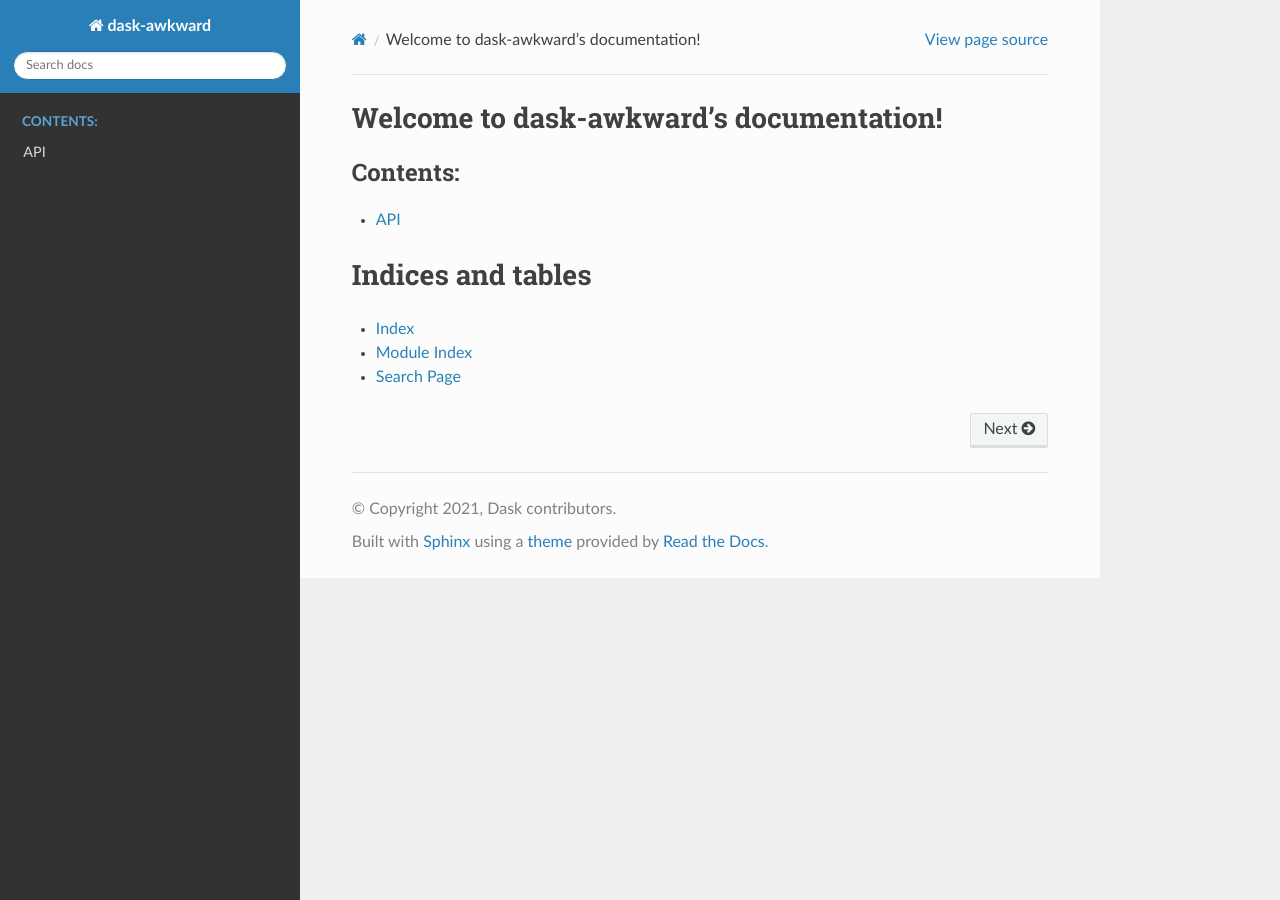
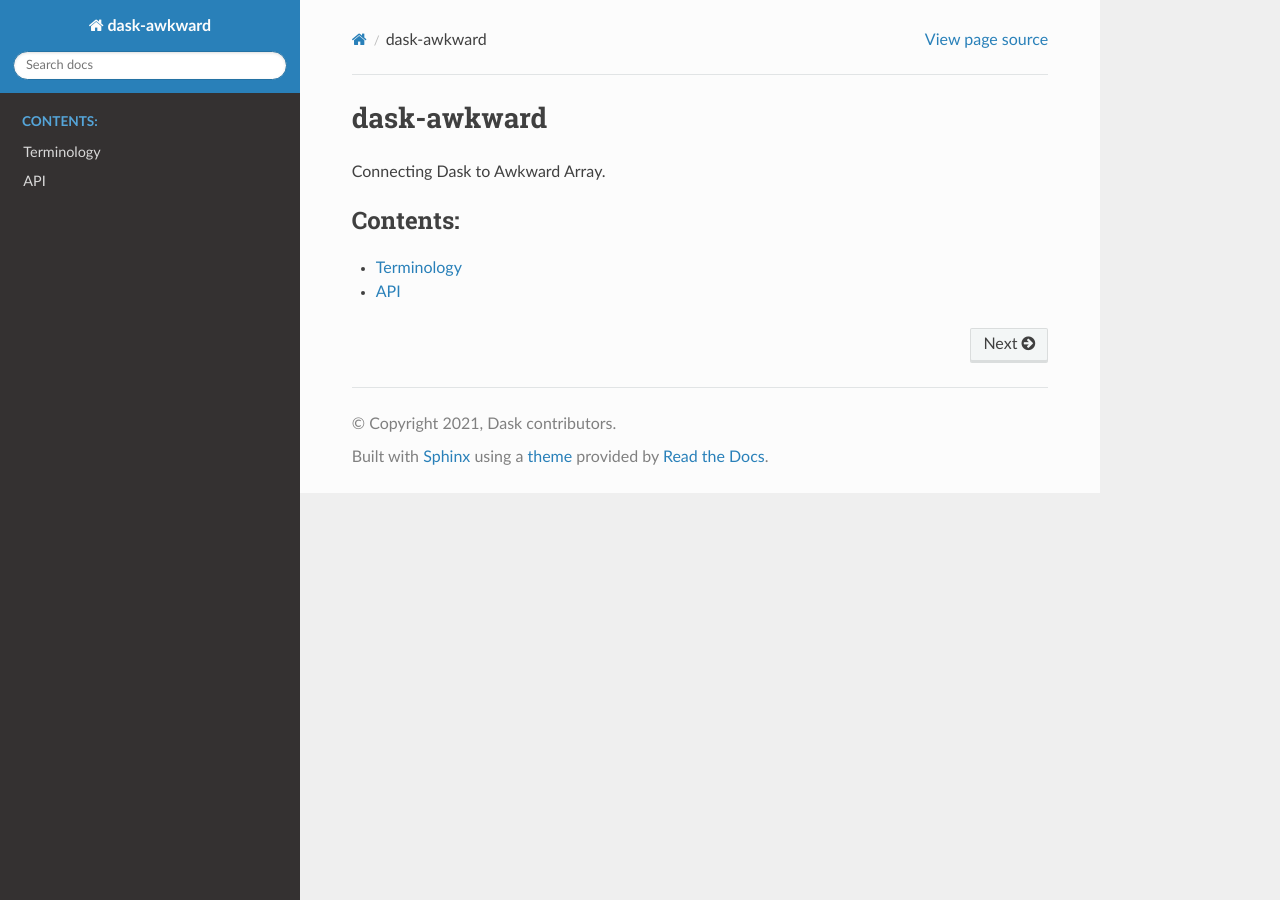
Before and after one commit to dask-contrib/dask-awkward, a Sphinx documentation site: the page built from docs/index.rst, in a window 1280 px wide. Built offline with Sphinx 7.4.7 and the Read the Docs theme 2.0.0, drawn with Linux system fonts in a browser that asks for light colours; the version number could not be read and is left out.

Commit message:
start terminology page (#20)

```diff
--- a/docs/index.rst
+++ b/docs/index.rst
@@ -3,19 +3,22 @@
    You can adapt this file completely to your liking, but it should at least
    contain the root `toctree` directive.
 
-Welcome to dask-awkward's documentation!
-========================================
+dask-awkward
+============
+
+Connecting Dask to Awkward Array.
 
 .. toctree::
    :maxdepth: 2
    :caption: Contents:
 
+   terminology.rst
    api.rst
 
 
-Indices and tables
-==================
+..   Indices and tables
+..   ==================
 
-* :ref:`genindex`
-* :ref:`modindex`
-* :ref:`search`
+..   * :ref:`genindex`
+..   * :ref:`modindex`
+..   * :ref:`search`
```
Also changed, not shown: docs/terminology.rst (added, +42 -0 lines).
